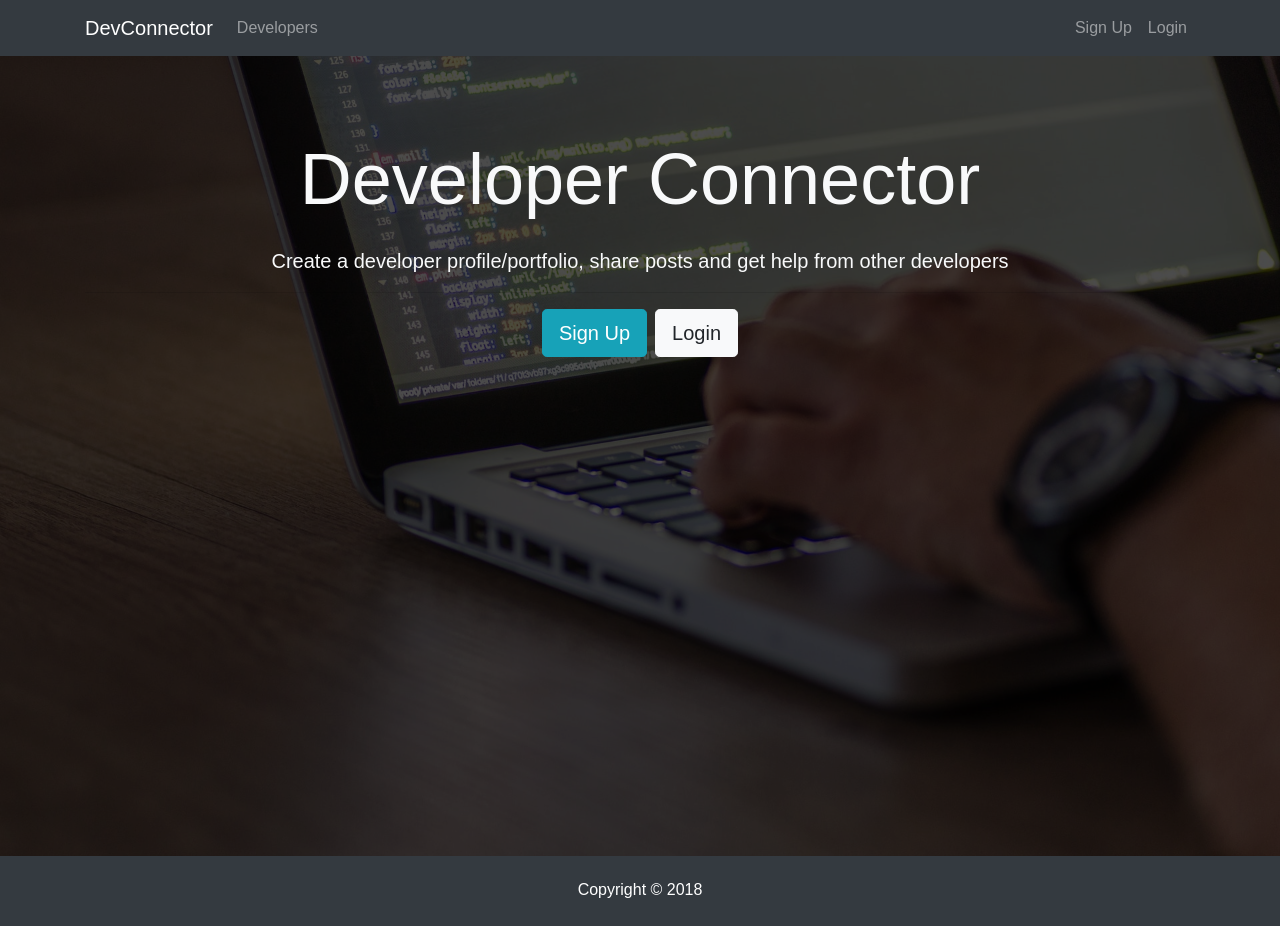
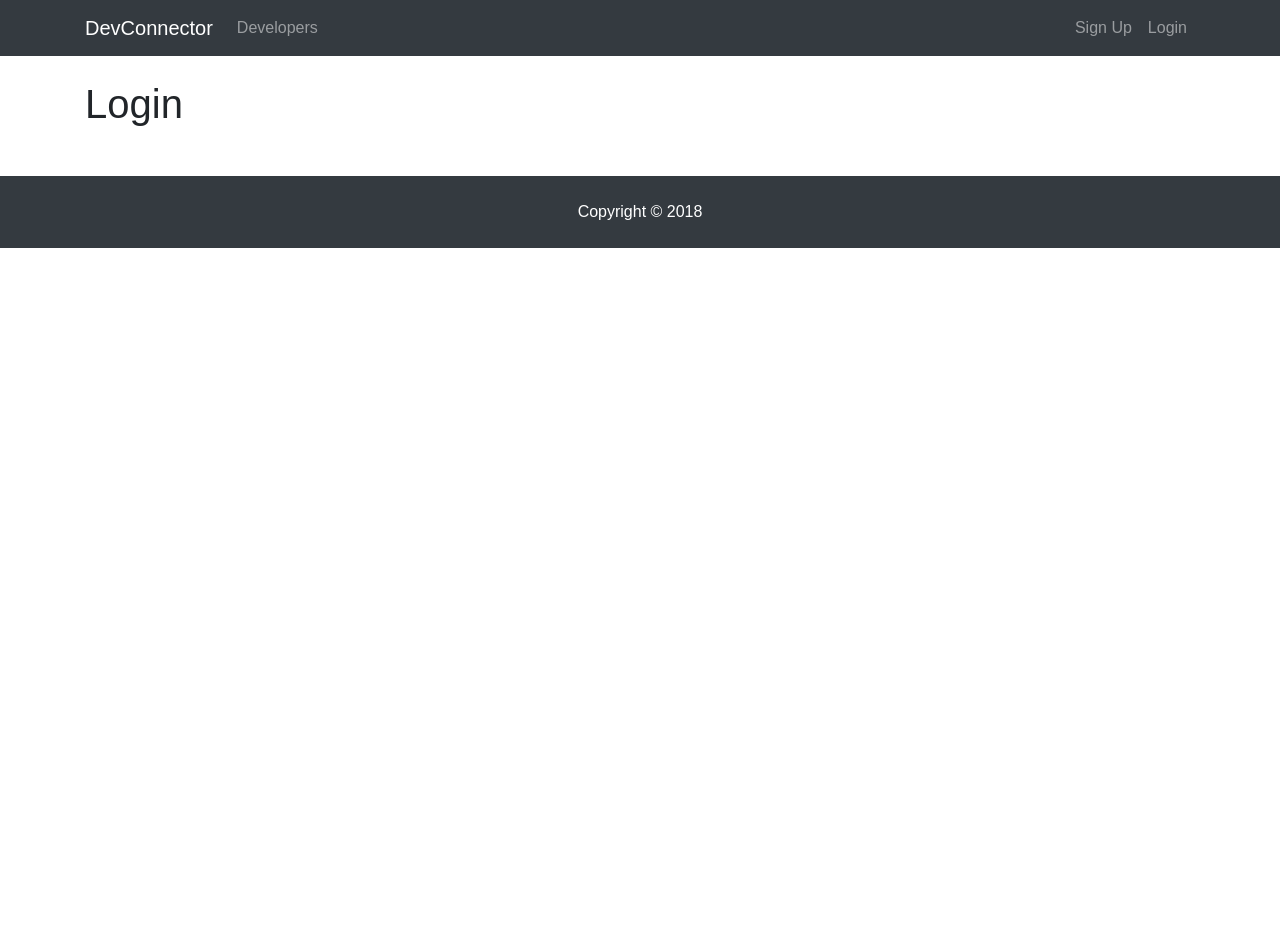
Before and after one commit to MaciejReimann/DevDev, a React (Create React App) app in the folder client/: page /login in a window 1280 px wide. After the commit the page ends 800 px from the top, so only its background shows below. Built offline with nearby package versions, Linux system fonts and the light colour scheme.

Commit message:
React Router added

```diff
--- a/client/package.json
+++ b/client/package.json
@@ -5,6 +5,7 @@
   "dependencies": {
     "react": "^16.4.2",
     "react-dom": "^16.4.2",
+    "react-router-dom": "^4.3.1",
     "react-scripts": "1.1.4"
   },
   "scripts": {
--- a/client/src/App.js
+++ b/client/src/App.js
@@ -1,19 +1,29 @@
 import React, { Component } from 'react';
+import {BrowserRouter as Router, Route} from 'react-router-dom';
 
 import Navbar from './components/layout/Navbar';
 import Landing from './components/layout/Landing';
 import Footer from './components/layout/Footer';
+
+import Register from './components/auth/Register';
+import Login from './components/auth/Login';
 
 import './App.css';
 
 class App extends Component {
   render() {
     return (
-      <div className="App">
-        <Navbar/>
-        <Landing/>
-        <Footer/>
-      </div>
+      <Router>
+        <div className="App">
+          <Navbar/>
+          <Route exact path='/' component={ Landing } />
+          <div className="container">
+            <Route exact path="/register" component={ Register } />
+            <Route exact path="/login" component={ Login } />
+          </div>
+          <Footer/>
+        </div>
+      </Router>
     );
   }
 }
--- /dev/null
+++ b/client/src/components/auth/Login.js
@@ -0,0 +1,14 @@
+import React from 'react';
+import PropTypes from 'prop-types';
+
+class Login extends React.Component {
+  render () {
+    return (
+      <div>
+        <h1>Login</h1>
+      </div>
+    )
+  }
+}
+
+export default Login;
--- /dev/null
+++ b/client/src/components/auth/Register.js
@@ -0,0 +1,14 @@
+import React from 'react';
+import PropTypes from 'prop-types';
+
+class Register extends React.Component {
+  render () {
+    return (
+      <div>
+        <h1>Register</h1>
+      </div>
+    )
+  }
+}
+
+export default Register;
--- a/client/src/components/layout/Landing.js
+++ b/client/src/components/layout/Landing.js
@@ -1,5 +1,6 @@
-import React from 'react'
-import PropTypes from 'prop-types'
+import React from 'react';
+import PropTypes from 'prop-types';
+import { Link } from 'react-router-dom';
 
 const Landing = () => {
   return (
@@ -12,8 +13,8 @@
               </h1>
               <p className="lead"> Create a developer profile/portfolio, share posts and get help from other developers</p>
               <hr />
-              <a href="register.html" className="btn btn-lg btn-info mr-2">Sign Up</a>
-              <a href="login.html" className="btn btn-lg btn-light">Login</a>
+              <Link to="/register" className="btn btn-lg btn-info mr-2">Sign Up</Link>
+              <Link to="/login" className="btn btn-lg btn-light">Login</Link>
             </div>
           </div>
         </div>
--- a/client/src/components/layout/Navbar.js
+++ b/client/src/components/layout/Navbar.js
@@ -1,12 +1,13 @@
 import React from 'react'
 import PropTypes from 'prop-types'
+import { Link } from 'react-router-dom';
 
 class Navbar extends React.Component {
   render () {
     return (
       <nav className="navbar navbar-expand-sm navbar-dark bg-dark mb-4">
         <div className="container">
-          <a className="navbar-brand" href="landing.html">DevConnector</a>
+          <Link className="navbar-brand" to="/">DevConnector</Link>
           <button className="navbar-toggler" type="button" data-toggle="collapse" data-target="#mobile-nav">
             <span className="navbar-toggler-icon"></span>
           </button>
@@ -14,17 +15,16 @@
           <div className="collapse navbar-collapse" id="mobile-nav">
             <ul className="navbar-nav mr-auto">
               <li className="nav-item">
-                <a className="nav-link" href="profiles.html"> Developers
-                </a>
+                <Link className="nav-link" to="/profiles"> Developers </Link>
               </li>
             </ul>
 
             <ul className="navbar-nav ml-auto">
               <li className="nav-item">
-                <a className="nav-link" href="register.html">Sign Up</a>
+                <Link className="nav-link" to="/register">Sign Up</Link>
               </li>
               <li className="nav-item">
-                <a className="nav-link" href="login.html">Login</a>
+                <Link className="nav-link" to="/login">Login</Link>
               </li>
             </ul>
           </div>
```
